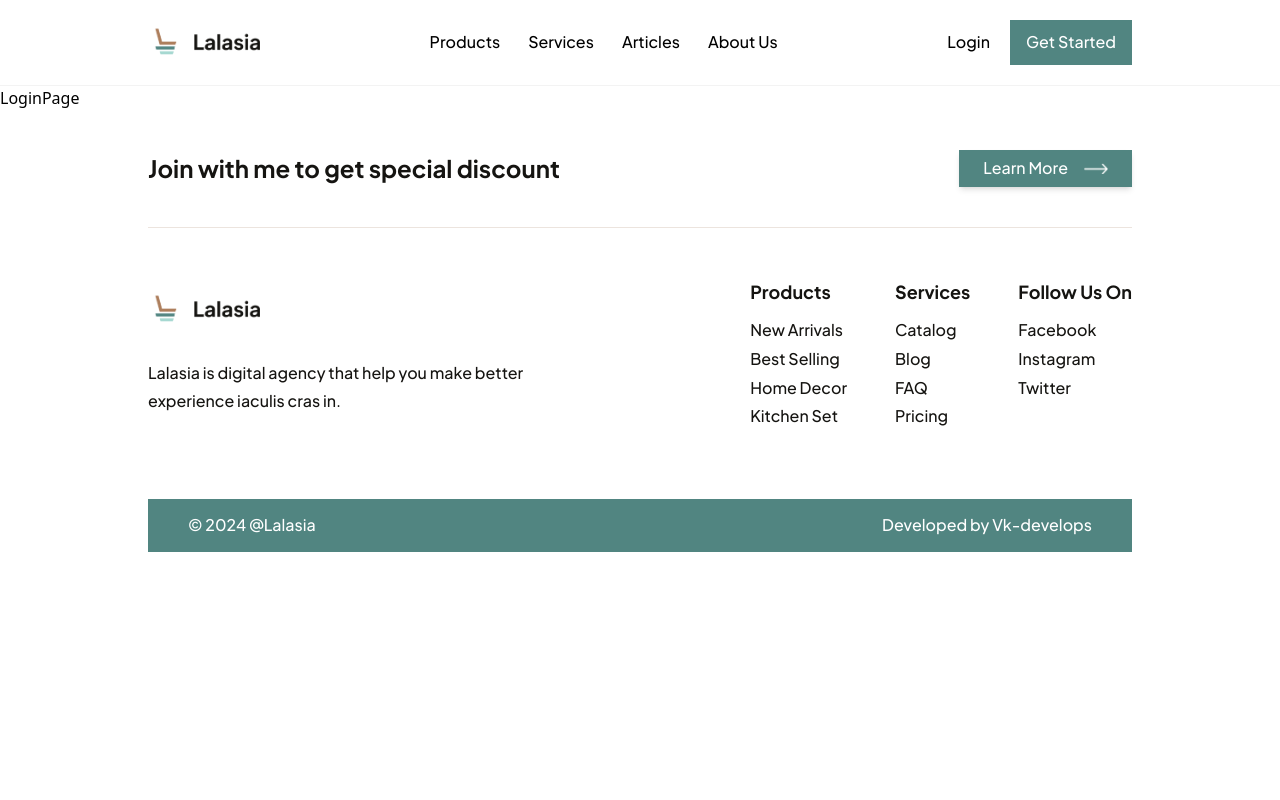
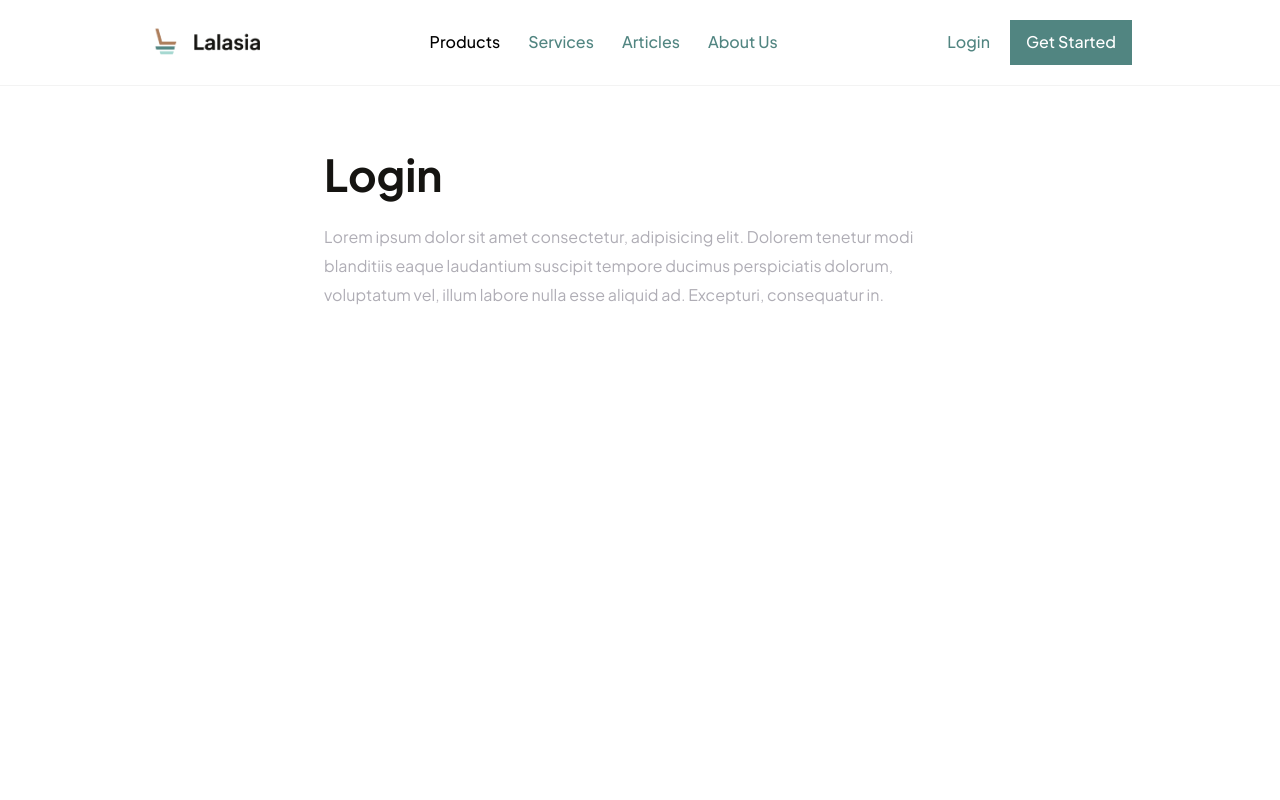
Before and after one commit to vk-develops/Lalasia-MERN-Furniture-Ecommerce, a React (Vite) app in the folder Frontend/: page /account/login in a window 1280 px wide. Shown: the top 800 px of the page. Built offline with nearby package versions, Linux system fonts and the light colour scheme.

Commit message:
chore: Added UX to header and initialized the login page

```diff
--- a/Frontend/src/Components/Header.jsx
+++ b/Frontend/src/Components/Header.jsx
@@ -10,31 +10,50 @@ const Header = () => {
                 className={`${styles.layout} flex items-center justify-between`}
             >
                 {/* Logo */}
-                <img
-                    className="w-28"
-                    src={LalasiaLogo}
-                    alt="Lalasia Logo"
-                />
+                <NavLink to={`/`}>
+                    <img
+                        className="w-28"
+                        src={LalasiaLogo}
+                        alt="Lalasia Logo"
+                    />
+                </NavLink>
 
                 {/* Navlinks */}
                 <div className="flex items-center justify-center gap-7">
                     <NavLink
-                        className={`${styles.navLink} hover:text-primaryColor`}
+                        to={`products`}
+                        className={({ isActive }) =>
+                            isActive
+                                ? `${styles.navLink} text-primaryColor`
+                                : `${styles.navLink} hover:text-primaryColor`
+                        }
                     >
                         Products
                     </NavLink>
                     <NavLink
-                        className={`${styles.navLink} hover:text-primaryColor`}
+                        className={({ isActive }) =>
+                            isActive
+                                ? `${styles.navLink} text-primaryColor`
+                                : `${styles.navLink} hover:text-primaryColor`
+                        }
                     >
                         Services
                     </NavLink>
                     <NavLink
-                        className={`${styles.navLink} hover:text-primaryColor`}
+                        className={({ isActive }) =>
+                            isActive
+                                ? `${styles.navLink} text-primaryColor`
+                                : `${styles.navLink} hover:text-primaryColor`
+                        }
                     >
                         Articles
                     </NavLink>
                     <NavLink
-                        className={`${styles.navLink} hover:text-primaryColor`}
+                        className={({ isActive }) =>
+                            isActive
+                                ? `${styles.navLink} text-primaryColor`
+                                : `${styles.navLink} hover:text-primaryColor`
+                        }
                     >
                         About Us
                     </NavLink>
@@ -43,11 +62,19 @@ const Header = () => {
                 {/* Cta buttons */}
                 <div className="flex items-center justify-center gap-5">
                     <NavLink
-                        className={`${styles.navLink} hover:text-primaryColor`}
+                        to={`account/login`}
+                        className={({ isActive }) =>
+                            isActive
+                                ? `${styles.navLink} text-primaryColor`
+                                : `${styles.navLink} hover:text-primaryColor`
+                        }
                     >
                         Login
                     </NavLink>
-                    <NavLink className={`${styles.navButton}`}>
+                    <NavLink
+                        to={`account/register`}
+                        className={`${styles.navButton}`}
+                    >
                         Get Started
                     </NavLink>
                 </div>
--- a/Frontend/src/Components/HomeBenefitCard.jsx
+++ b/Frontend/src/Components/HomeBenefitCard.jsx
@@ -3,7 +3,7 @@ import { styles } from "../Styles/styles";
 
 const HomeBenefitCard = ({ title, img, description }) => {
     return (
-        <div className="w-full p-5 bg-screenColor1 shadow-new rounded-lg border-[1.5px] border-screenColor2  mt-5">
+        <div className="w-full p-5 bg-screenColor1 shadow-new rounded-lg border-[1.5px] border-screenColor2 mt-5 transition-all hover:-translate-y-4">
             <div className="bg-placeholderColor p-2 inline-block rounded-full">
                 <img
                     className="w-6"
--- a/Frontend/src/Pages/Auth/LoginPage.jsx
+++ b/Frontend/src/Pages/Auth/LoginPage.jsx
@@ -1,7 +1,20 @@
 import React from "react";
+import { styles } from "../../Styles/styles";
 
 const LoginPage = () => {
-    return <div>LoginPage</div>;
+    return (
+        <section className={`max-w-2xl mx-auto p-5 h-screen my-10`}>
+            <div>
+                <h2 className={`${styles.secondaryText}`}>Login</h2>
+                <p className={`${styles.secondaryParaText} pt-5`}>
+                    Lorem ipsum dolor sit amet consectetur, adipisicing elit.
+                    Dolorem tenetur modi blanditiis eaque laudantium suscipit
+                    tempore ducimus perspiciatis dolorum, voluptatum vel, illum
+                    labore nulla esse aliquid ad. Excepturi, consequatur in.
+                </p>
+            </div>
+        </section>
+    );
 };
 
 export default LoginPage;
--- a/Frontend/src/Pages/Home/BenefitsSection.jsx
+++ b/Frontend/src/Pages/Home/BenefitsSection.jsx
@@ -5,7 +5,7 @@ import { benefitData } from "../../Data/benefitData";
 
 const BenefitsSection = () => {
     return (
-        <section className={`${styles.layout} h-auto my-10`}>
+        <section className={`${styles.layout} h-auto my-10 pb-5`}>
             <div className="mt-10 flex items-end justify-between gap-5">
                 <div>
                     <h6 className={`${styles.highlitedText}`}>Benefits</h6>
@@ -21,7 +21,7 @@ const BenefitsSection = () => {
                 </p>
             </div>
 
-            <div className="flex items-center justify-center gap-8 pt-12">
+            <div className="flex items-center justify-center gap-8 pt-16">
                 {benefitData.map((benCard) => (
                     <HomeBenefitCard
                         key={benCard.id}
```
